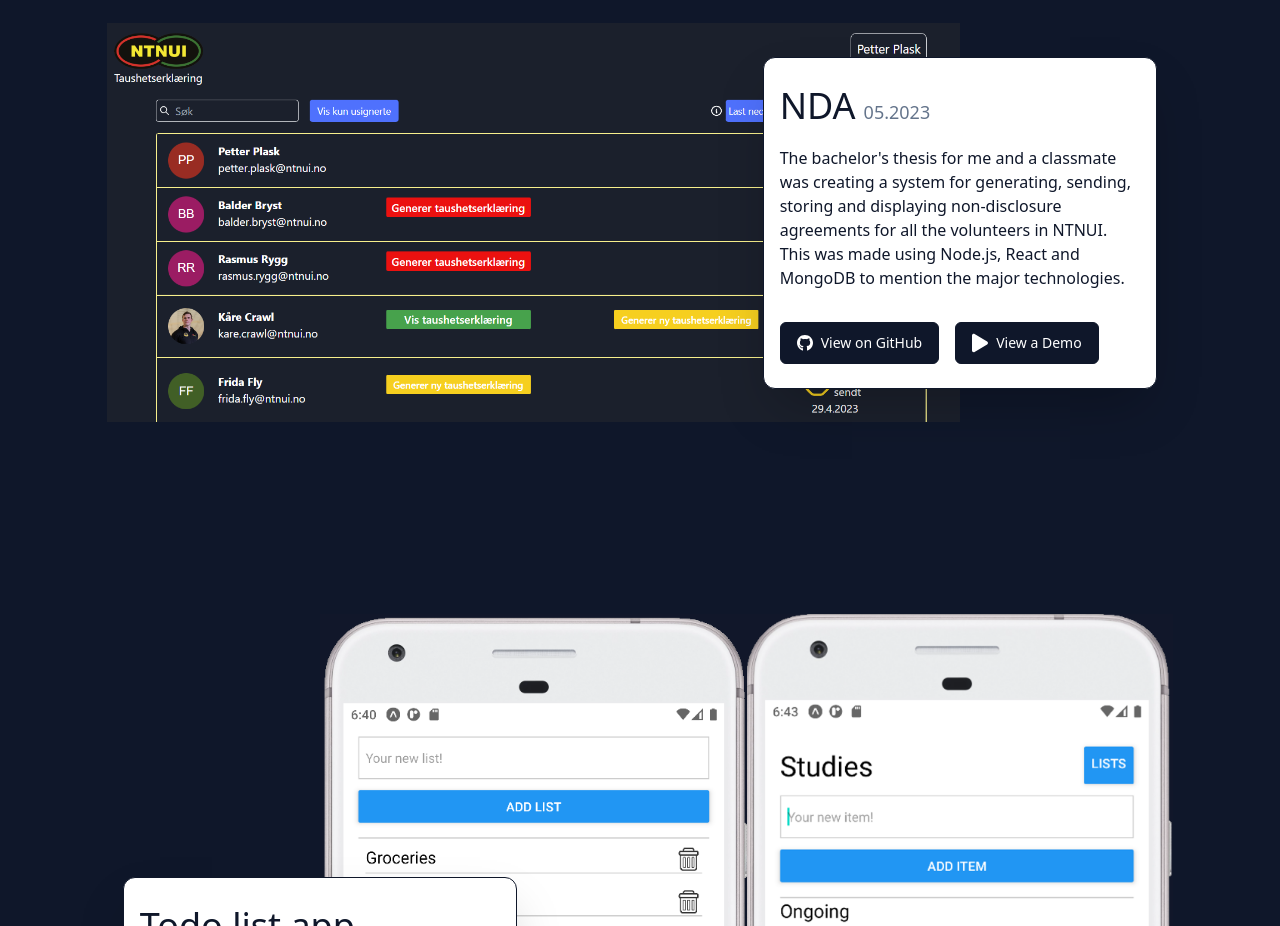
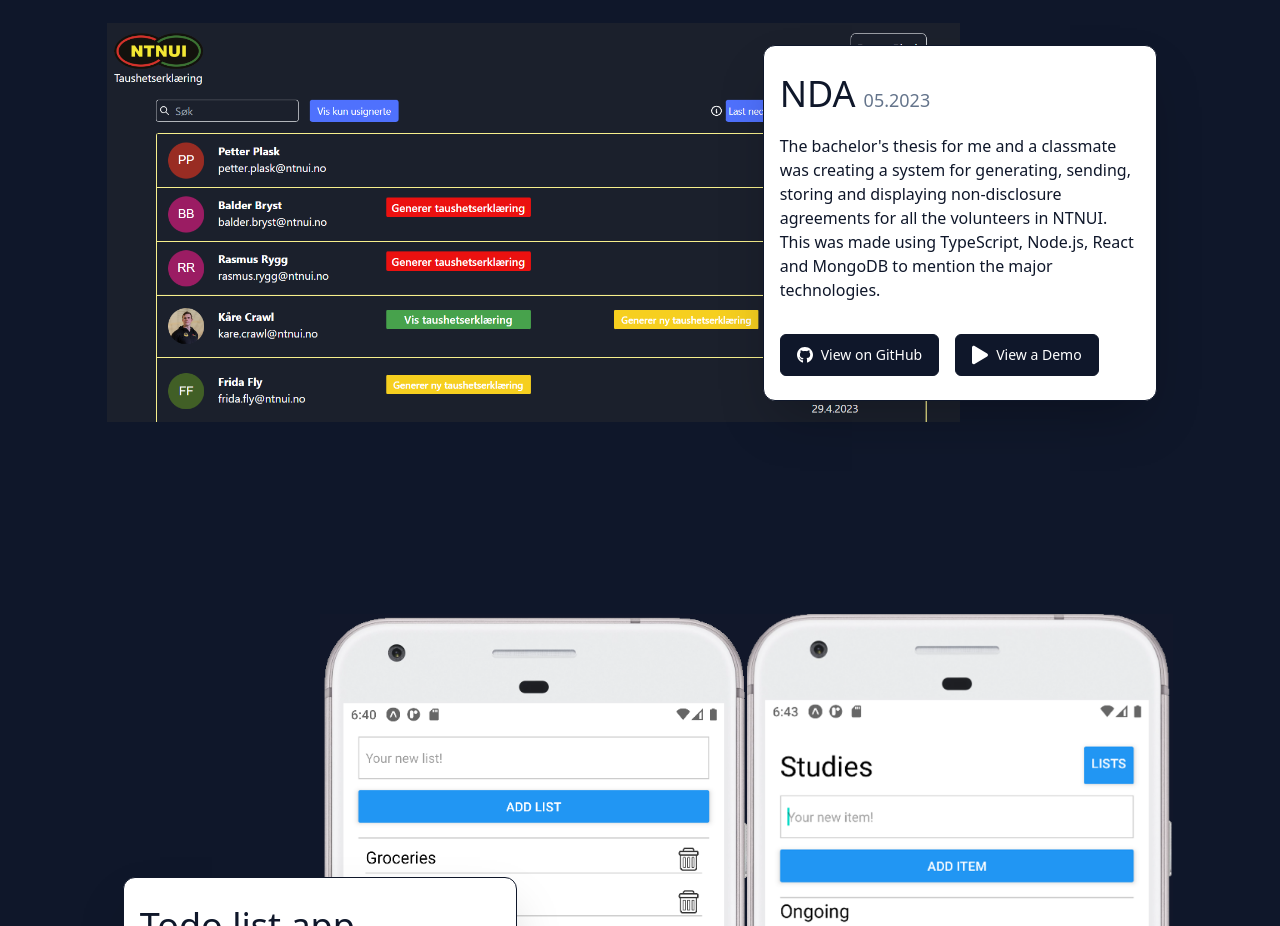
Before and after one commit to Mikkelof/portfolio, a React (Create React App) app: page / in a window 1280 px wide. Shown: the part 1580-2506 px from the top of the page. Built offline with nearby package versions, Linux system fonts and the light colour scheme.

Commit message:
Added technologies for NDA project

```diff
--- a/src/components/Projects.jsx
+++ b/src/components/Projects.jsx
@@ -50,7 +50,7 @@
                     <div className='row-span-full col-span-4 col-end-11 self-center items-center
                     bg-white text-slate-900 m-4 p-4 rounded-xl shadow-2xl border border-slate-900'>
                         <p className='text-4xl py-3 flex text-center'>NDA<span className='text-lg text-slate-500 flex flex-col justify-end px-2'>05.2023</span></p>
-                        <p className='py-2'>The bachelor's thesis for me and a classmate was creating a system for generating, sending, storing and displaying non-disclosure agreements for all the volunteers in NTNUI. This was made using Node.js, React and MongoDB to mention the major technologies.</p>
+                        <p className='py-2'>The bachelor's thesis for me and a classmate was creating a system for generating, sending, storing and displaying non-disclosure agreements for all the volunteers in NTNUI. This was made using TypeScript, Node.js, React and MongoDB to mention the major technologies.</p>
                         <div className='flex mt-4'>
                             <Button
                             href='https://github.com/NTNUI/nda'
```
